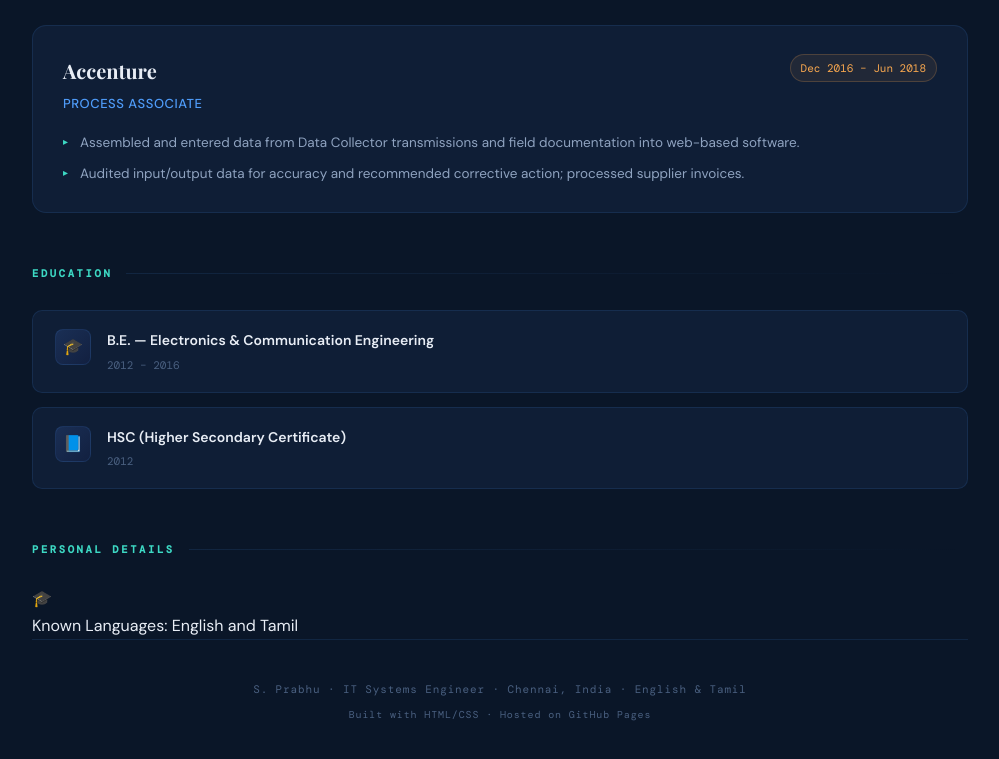
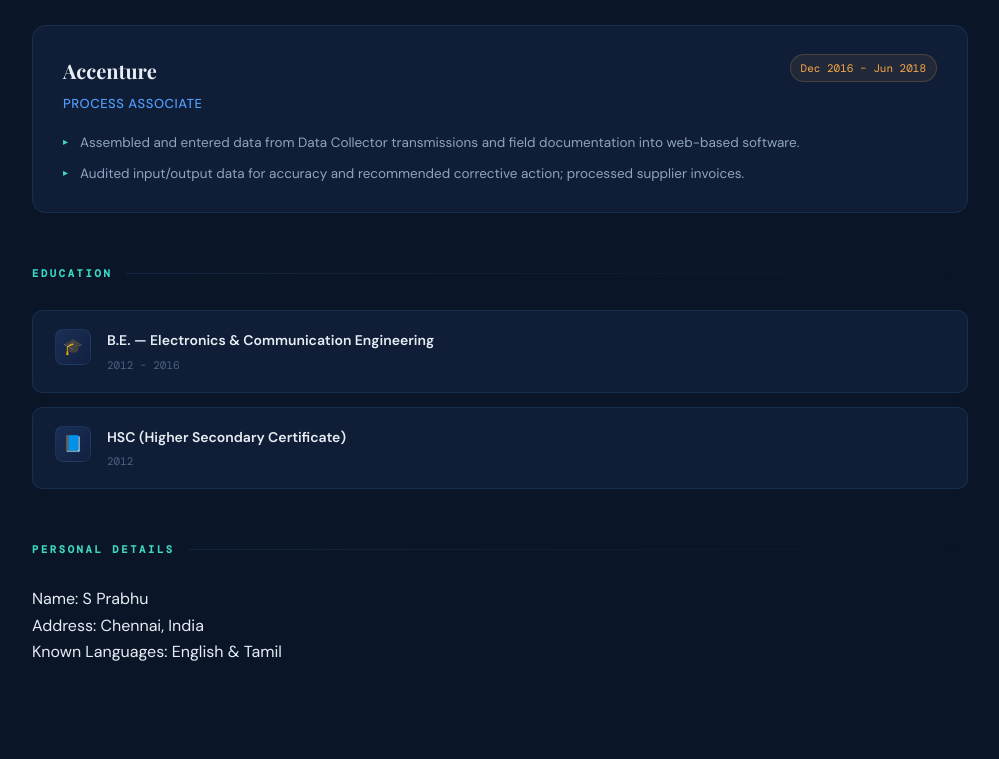
Before and after one commit to prabhugunaa/prabhugunaa.github.io, a plain HTML site: page index.html in a window 1280 px wide. Shown: the part 2696-3455 px from the top of the page, without its empty margins (140-1139 px from the left). Drawn offline with nearby package versions, Linux system fonts and the light colour scheme.

Commit message:
FinalUpdate_index.html

```diff
--- a/index.html
+++ b/index.html
@@ -808,17 +808,12 @@
     </div>
     <div class="lang-list">
       <div class="lang-item">
-        <div class="lang-dot">🎓</div>
         <div class="lang-info">
-          <div class="lang-known">Known Languages: English and Tamil </div>
+          <div class="name">Name: S Prabhu </div>
+          <div class="address">Address: Chennai, India </div>
+          <div class="lang-known">Known Languages: English &amp; Tamil </div>
         </div>
       </div>
-
-  <!-- FOOTER -->
-  <footer>
-    <p>S. Prabhu · IT Systems Engineer · Chennai, India · English &amp; Tamil</p>
-    <p style="margin-top:8px; font-size:10px; color: var(--text-muted);">Built with HTML/CSS · Hosted on GitHub Pages</p>
-  </footer>
 
 </div>
 </body>
```
